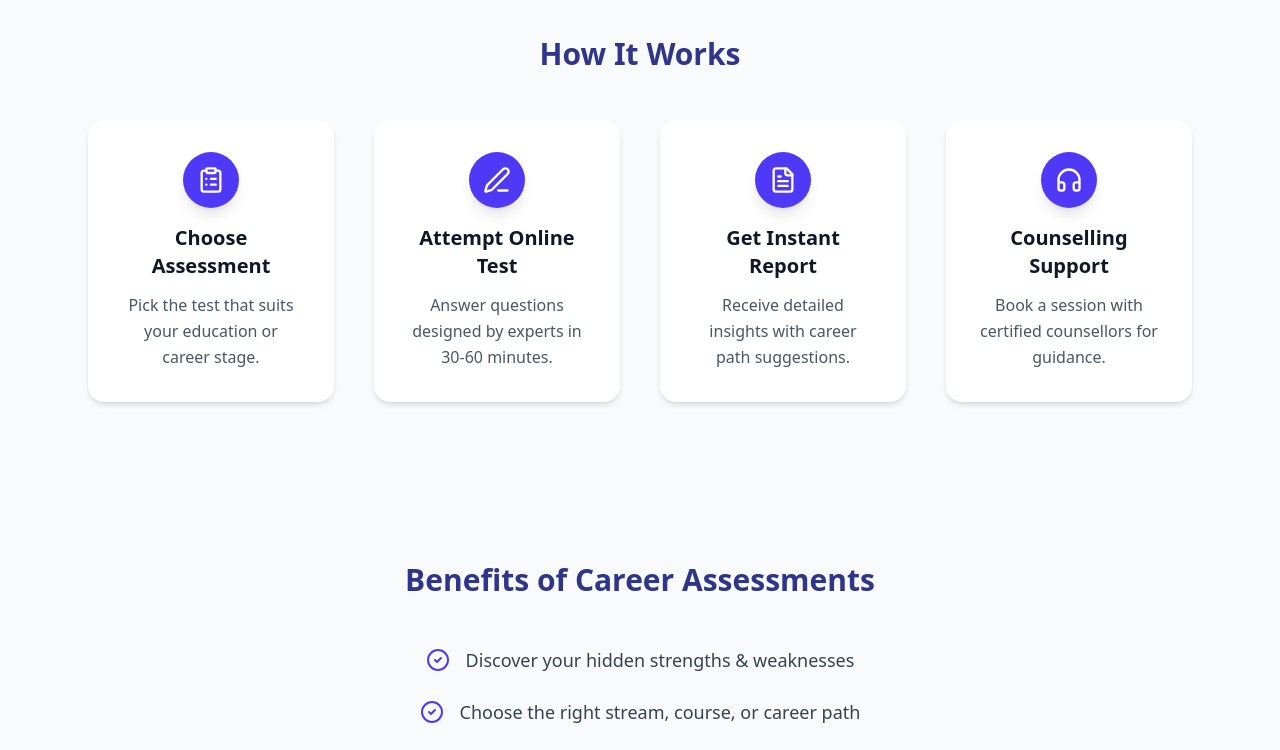
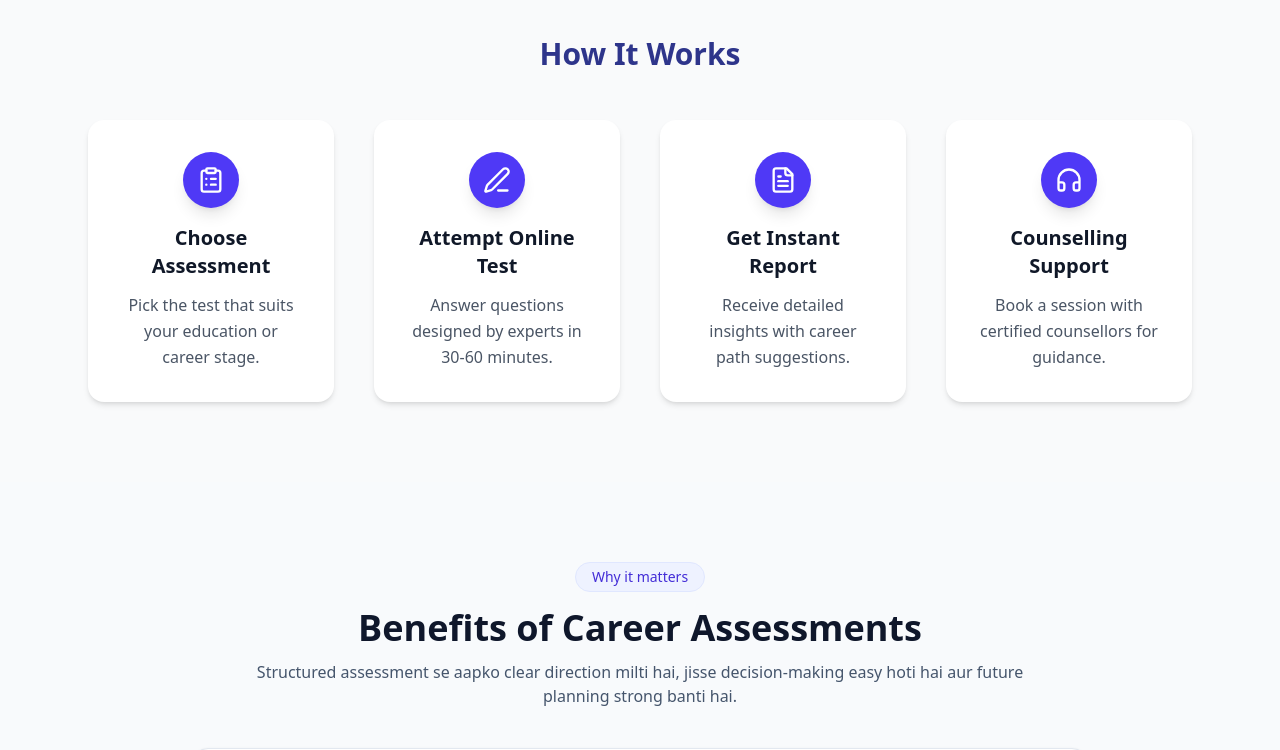
Before and after one commit to ashwanik0777/EduPath, a Next.js app: page /careerAssessment in a window 1280 px wide. Shown: the part 2000-2750 px from the top of the page. Built offline with nearby package versions, Linux system fonts and the light colour scheme; no server answers.

Commit message:
update career assisment page

```diff
--- a/src/app/components/careerAssessment/Benefits.tsx
+++ b/src/app/components/careerAssessment/Benefits.tsx
@@ -2,29 +2,38 @@
 import { CheckCircle2 } from "lucide-react"
 
 const benefits = [
-  "Discover your hidden strengths & weaknesses",
-  "Choose the right stream, course, or career path",
-  "Avoid wrong career decisions & save years of struggle",
-  "Boost your confidence with career clarity",
-  "Trusted by schools, colleges, and professionals worldwide",
+  "Discover your hidden strengths and improvement areas",
+  "Choose the right stream, course, and long-term career path",
+  "Avoid wrong career decisions and save valuable years",
+  "Build confidence with clear and practical guidance",
+  "Trusted by students, schools, colleges, and professionals",
 ]
 
 export default function Benefits() {
   return (
-    <section className="py-20 bg-gray-50">
-      <div className="max-w-5xl mx-auto px-6 text-center">
-        <h2 className="text-3xl font-bold mb-12 text-[#2E358B]">Benefits of Career Assessments</h2>
-        <ul className="space-y-6 text-lg text-gray-700 max-w-3xl mx-auto">
+    <section className="py-20 bg-gradient-to-b from-slate-50 to-white">
+      <div className="max-w-6xl mx-auto px-6">
+        <div className="max-w-3xl mx-auto text-center">
+          <span className="inline-flex items-center rounded-full bg-indigo-50 px-4 py-1 text-sm font-medium text-indigo-700 border border-indigo-100">
+            Why it matters
+          </span>
+          <h2 className="mt-4 text-3xl md:text-4xl font-bold text-slate-900">Benefits of Career Assessments</h2>
+          <p className="mt-3 text-slate-600">
+            Structured assessment se aapko clear direction milti hai, jisse decision-making easy hoti hai aur future planning strong banti hai.
+          </p>
+        </div>
+
+        <ul className="mt-10 grid gap-4 max-w-4xl mx-auto">
           {benefits.map((b, i) => (
             <li
               key={i}
-              className="flex items-center justify-center gap-4 select-text"
+              className="flex items-start gap-4 rounded-2xl border border-slate-200 bg-white p-4 md:p-5 text-left shadow-sm transition-all duration-300 hover:shadow-md hover:border-indigo-200"
             >
               <CheckCircle2
-                className="w-6 h-6 text-indigo-600 flex-shrink-0 transition-transform duration-300 hover:scale-110"
+                className="mt-0.5 w-6 h-6 text-indigo-600 flex-shrink-0"
                 aria-hidden="true"
               />
-              <span>{b}</span>
+              <span className="text-base md:text-lg text-slate-700 leading-relaxed">{b}</span>
             </li>
           ))}
         </ul>
```
